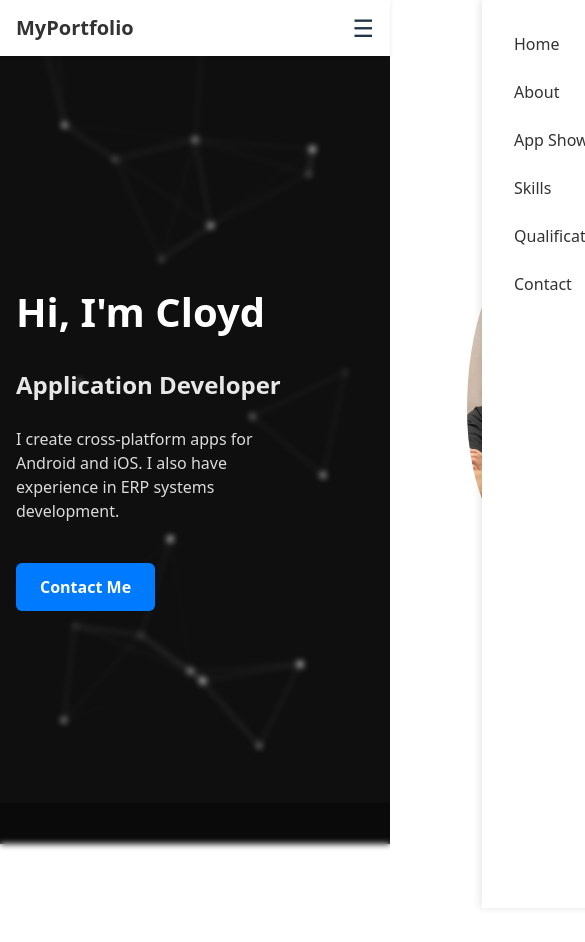
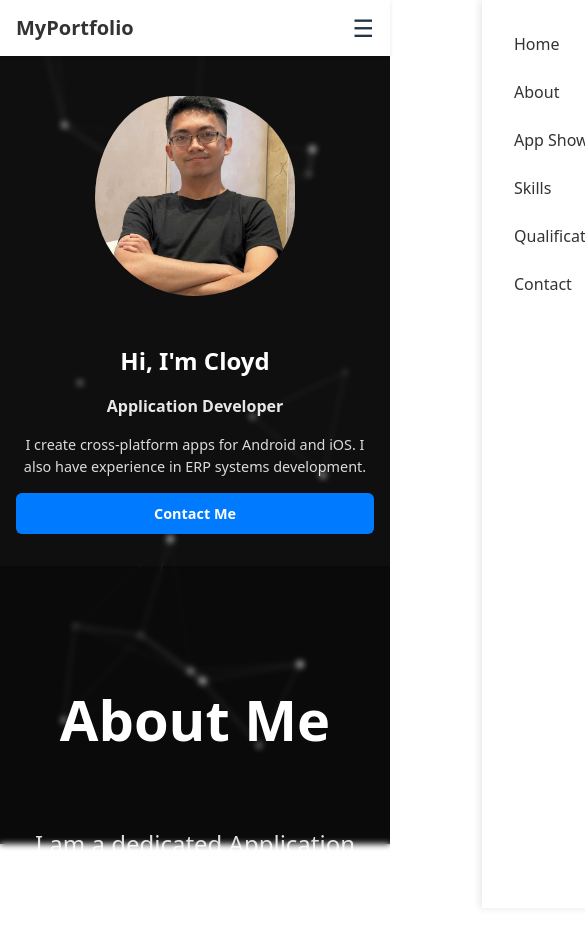
Before and after one commit to Nikkyie/portfolio-app, a React (Vite) app: page / in a window 390 px wide. Shown: the top 942 px of the page, 585 px wide, since content can reach past the window. Built offline with nearby package versions, Linux system fonts and the light colour scheme.

Commit message:
added: home and app showcases css changes for mobile responsiveness

```diff
--- a/src/components/AppShowcase/appshowcase.css
+++ b/src/components/AppShowcase/appshowcase.css
@@ -420,3 +420,11 @@
   align-items: stretch;
   width: 100%;
 }
+
+/* Mobile responsive for screenshots modal */
+@media (max-width: 768px) {
+  /* Hide prev/next buttons on mobile */
+  .appshowcase__nav {
+    display: none;
+  }
+}
--- a/src/components/Home/Home.jsx
+++ b/src/components/Home/Home.jsx
@@ -6,13 +6,13 @@ const Home = () => {
     <section className="home section" id="home">
       <div className="home__container container grid">
         <div className="home__content">
+          <div className="home__img"></div>
           <div className="home__introduction">
             <h1 className="home__title">Hi, I'm Cloyd</h1>
             <h3 className="home__subtitle">Application Developer</h3>
             <p className="home__description">I create cross-platform apps for Android and iOS. I also have experience in ERP systems development.</p>
             <a href="#contact" className="button button--flex">Contact Me</a>
           </div>
-          <div className="home__img"></div>
         </div>
       </div>
     </section>
--- a/src/components/Home/home.css
+++ b/src/components/Home/home.css
@@ -20,6 +20,36 @@
   gap: 10rem;
 }
 
+/* change: ensure image comes first on desktop, intro after */
+.home__img {
+  background: url('../../assets/pfp.jpeg') no-repeat center;
+  background-repeat: no-repeat;
+  background-position: center;
+  background-size: cover;
+  box-shadow: inset 0 0 0 9px rgba(255, 255, 255 / 30%);
+  order: 0; /* changed from 1 */
+  justify-self: center;
+  width: 300px;
+  height: 300px;
+  animation: profile__animate 8s ease-in-out infinite 1s;
+}
+
+@keyframes profile__animate {
+  0% {
+    border-radius: 60% 40% 30% 70% / 60% 30% 70% 40%;
+  }
+  50% {
+    border-radius: 30% 60% 70% 40% / 50% 60% 30% 60%;
+  }
+  100% {
+    border-radius: 60% 40% 30% 70% / 60% 30% 70% 40%;
+  }
+}
+
+/* new: make introduction appear after image on desktop */
+.home__introduction {
+  order: 1;
+}
 
 .home__title {
   font-size: 2.5rem;
@@ -56,27 +86,74 @@
   background-color: #0056b3;
 }
 
-.home__img {
-  background: url('../../assets/pfp.jpeg') no-repeat center;
-  background-repeat: no-repeat;
-  background-position: center;
-  background-size: cover;
-  box-shadow: inset 0 0 0 9px rgba(255, 255, 255 / 30%);
-  order: 1;
-  justify-self: center;
-  width: 300px;
-  height: 300px;
-  animation: profile__animate 8s ease-in-out infinite 1s;
+/* Tablet - 768px and below */
+@media (max-width: 768px) {
+  .home {
+    padding: 4rem 1rem 2rem;
+    min-height: auto;
+  }
+
+  .home__content {
+    flex-direction: column;
+    gap: 2rem;
+    align-items: center;
+    justify-content: center;
+  }
+
+  .home__title {
+    font-size: 2rem;
+    text-align: center;
+  }
+
+  .home__subtitle {
+    font-size: 1.25rem;
+    text-align: center;
+  }
+
+  .home__description {
+    text-align: center;
+    max-width: 100%;
+  }
+
+  .home__img {
+    order: 0; /* mobile keeps image above intro */
+    width: 250px;
+    height: 250px;
+  }
 }
 
-@keyframes profile__animate {
-  0% {
-    border-radius: 60% 40% 30% 70% / 60% 30% 70% 40%;
+/* Mobile - 576px and below */
+@media (max-width: 576px) {
+  .home {
+    padding: 6rem 1rem 2rem;
   }
-  50% {
-    border-radius: 30% 60% 70% 40% / 50% 60% 30% 60%;
+
+  .home__title {
+    font-size: 1.5rem;
   }
-  100% {
-    border-radius: 60% 40% 30% 70% / 60% 30% 70% 40%;
+
+  .home__subtitle {
+    font-size: 1rem;
+  }
+
+  .home__description {
+    font-size: 0.9rem;
+    margin-top: 0.75rem;
+  }
+
+  /* change: center the anchor .button on mobile */
+  .button {
+    padding: 0.6rem 1.2rem;
+    font-size: 0.9rem;
+    margin-top: 1rem;
+    display: block;
+    margin-left: auto;
+    margin-right: auto;
+    text-align: center;
+  }
+
+  .home__img {
+    width: 200px;
+    height: 200px;
   }
 }
```
